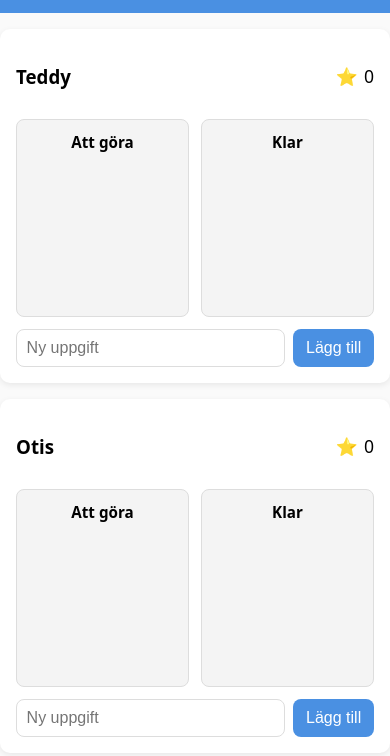
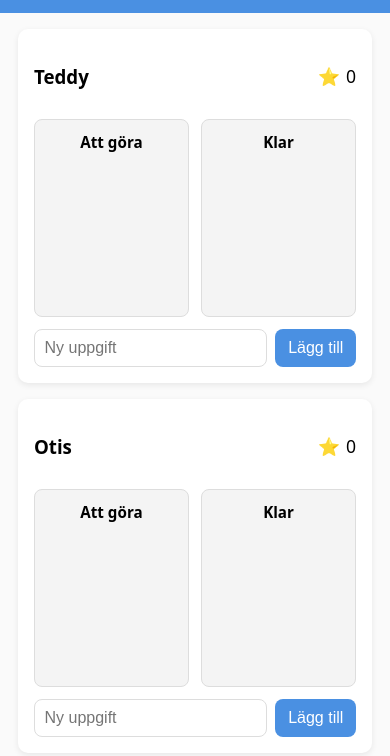
Before and after one commit to jeppelina/routine-app, a plain HTML site: page index.html in a window 390 px wide. Shown: the part 88-844 px from the top of the page. Drawn offline with nearby package versions, Linux system fonts and the light colour scheme.

Commit message:
Change max-width of child-card to 90%

```diff
--- a/index.html
+++ b/index.html
@@ -58,7 +58,7 @@
     @media (max-width: 1024px) {
       .child-card {
         flex: 1 0 100%;
-        max-width: 420px;
+        max-width: 90%;
       }
 
       #children-container {
```
